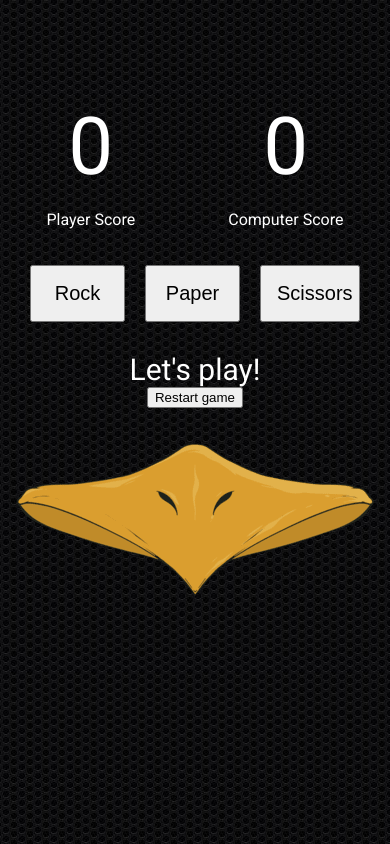
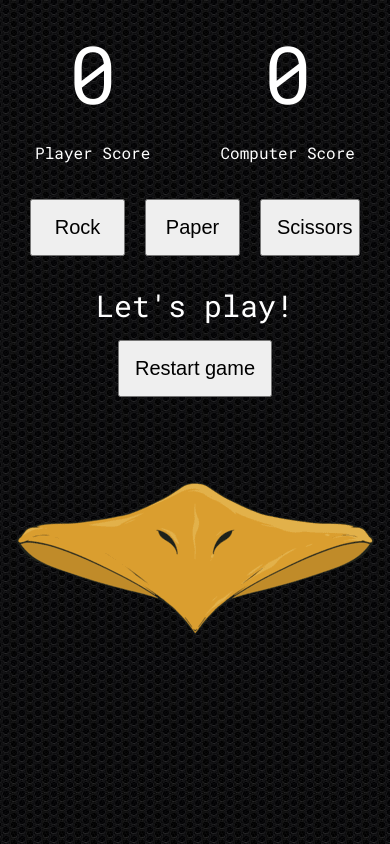
Before and after one commit to nufc-hub/rock_paper_scissors, a plain HTML site: page index.html in a window 390 px wide. Drawn offline with Linux system fonts and the light colour scheme.

Commit message:
Add new fonts and mobile friendly styling

```diff
--- a/style.css
+++ b/style.css
@@ -5,6 +5,8 @@ body {
     background-image: url('images/background.jpg');
     padding: 0;
     margin: 0;
+    font-family: 'Roboto', sans-serif;
+    font-family: 'Roboto Mono', monospace;
 }
 
 .flashMsgContainer {
@@ -73,14 +75,25 @@ body {
     justify-content: center;
 }
 
-.restartGame {
+.restartBtn {
     margin-top: 15px;
     font-size: 20px;
-    padding-top: 15px;
+    padding: 15px 15px;
 }
 
 .beakContainer {
     display: flex;
     justify-content: center;
-    margin-top: -50px;
 }
+
+@media (max-width: 768px) {
+    .flashMsg {
+        font-size: 18px;
+    }
+}
+
+@media (max-width: 768px) {
+    .flashMsgContainer {
+        height: 20px;
+    }
+}
```
